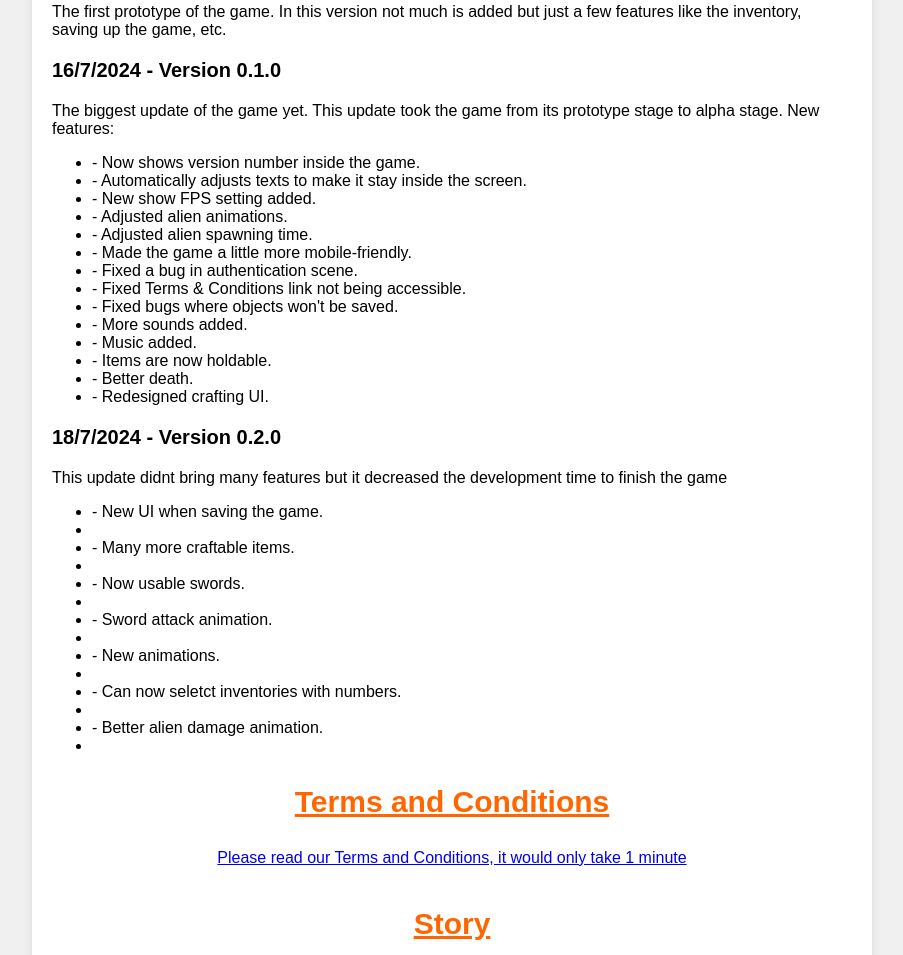
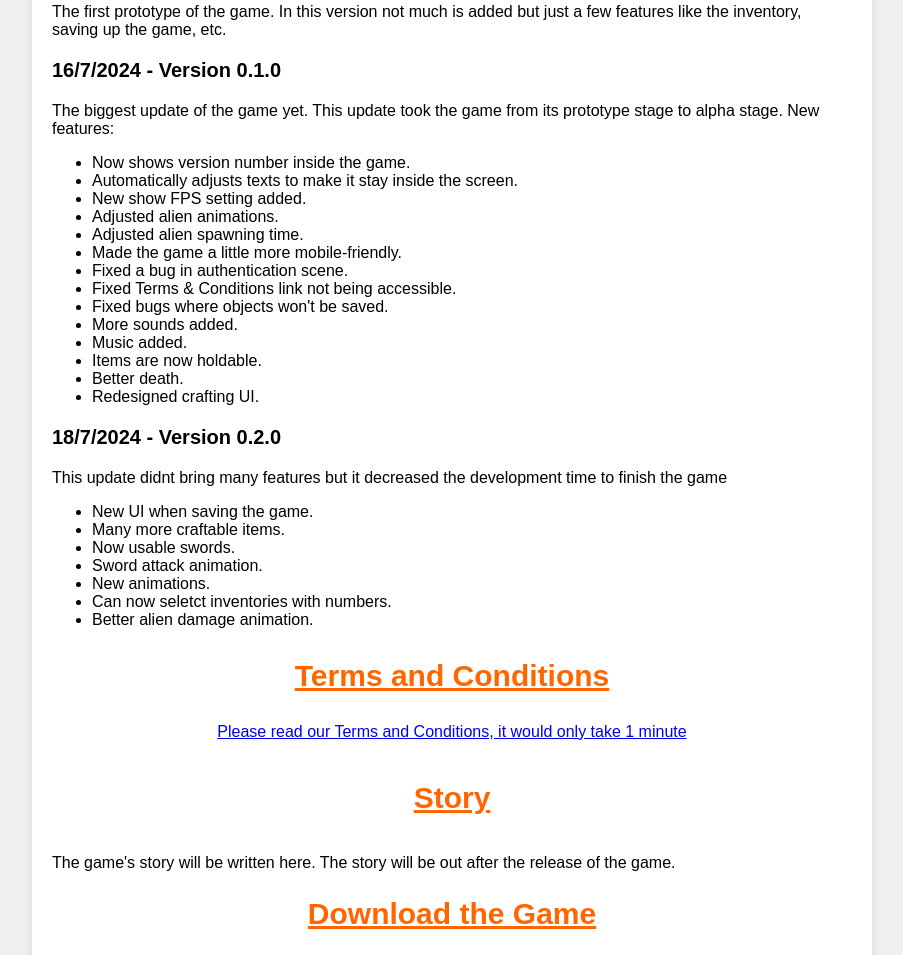
Before and after one commit to Byson94/Abandoned-Away, a plain HTML site: page index.html in a window 1280 px wide. Shown: the part 940-1895 px from the top of the page, without its empty margins (188-1091 px from the left). Drawn offline with Linux system fonts and the light colour scheme.

Commit message:
Update index.html

```diff
--- a/index.html
+++ b/index.html
@@ -94,31 +94,31 @@
             <h3>16/7/2024 - Version 0.1.0</h3>
             <p>The biggest update of the game yet. This update took the game from its prototype stage to alpha stage. New features:</p>
             <ul>
-                <li>- Now shows version number inside the game.</li>
-                <li>- Automatically adjusts texts to make it stay inside the screen.</li>
-                <li>- New show FPS setting added.</li>
-                <li>- Adjusted alien animations.</li>
-                <li>- Adjusted alien spawning time.</li>
-                <li>- Made the game a little more mobile-friendly.</li>
-                <li>- Fixed a bug in authentication scene.</li>
-                <li>- Fixed Terms & Conditions link not being accessible.</li>
-                <li>- Fixed bugs where objects won't be saved.</li>
-                <li>- More sounds added.</li>
-                <li>- Music added.</li>
-                <li>- Items are now holdable.</li>
-                <li>- Better death.</li>
-                <li>- Redesigned crafting UI.</li>
+                <li>Now shows version number inside the game.</li>
+                <li>Automatically adjusts texts to make it stay inside the screen.</li>
+                <li>New show FPS setting added.</li>
+                <li>Adjusted alien animations.</li>
+                <li>Adjusted alien spawning time.</li>
+                <li>Made the game a little more mobile-friendly.</li>
+                <li>Fixed a bug in authentication scene.</li>
+                <li>Fixed Terms & Conditions link not being accessible.</li>
+                <li>Fixed bugs where objects won't be saved.</li>
+                <li>More sounds added.</li>
+                <li>Music added.</li>
+                <li>Items are now holdable.</li>
+                <li>Better death.</li>
+                <li>Redesigned crafting UI.</li>
             </ul>
             <h3>18/7/2024 - Version 0.2.0</h3>
             <p>This update didnt bring many features but it decreased the development time to finish the game</p>
             <ul>
-                <li>- New UI when saving the game.<li/>
-                <li>- Many more craftable items.<li/>
-                <li>- Now usable swords.<li/>
-                <li>-  Sword attack animation.<li/>
-                <li>- New animations.<li/>
-                <li>- Can now seletct inventories with numbers.<li/>
-                <li>- Better alien damage animation.<li/>
+                <li>New UI when saving the game.</li>
+                <li>Many more craftable items.</li>
+                <li>Now usable swords.</li>
+                <li>Sword attack animation.</li>
+                <li>New animations.</li>
+                <li>Can now seletct inventories with numbers.</li>
+                <li>Better alien damage animation.</li>
             </ul>
         </div>
 
```
